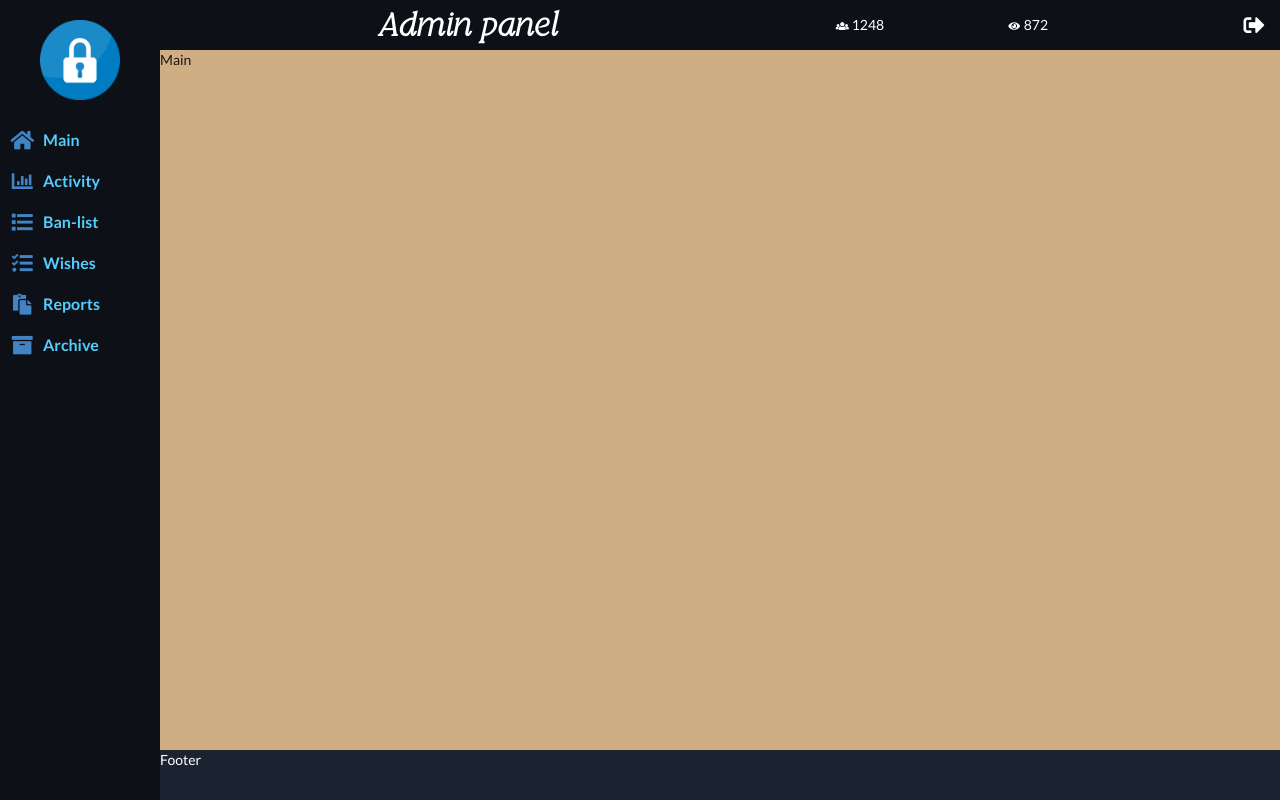
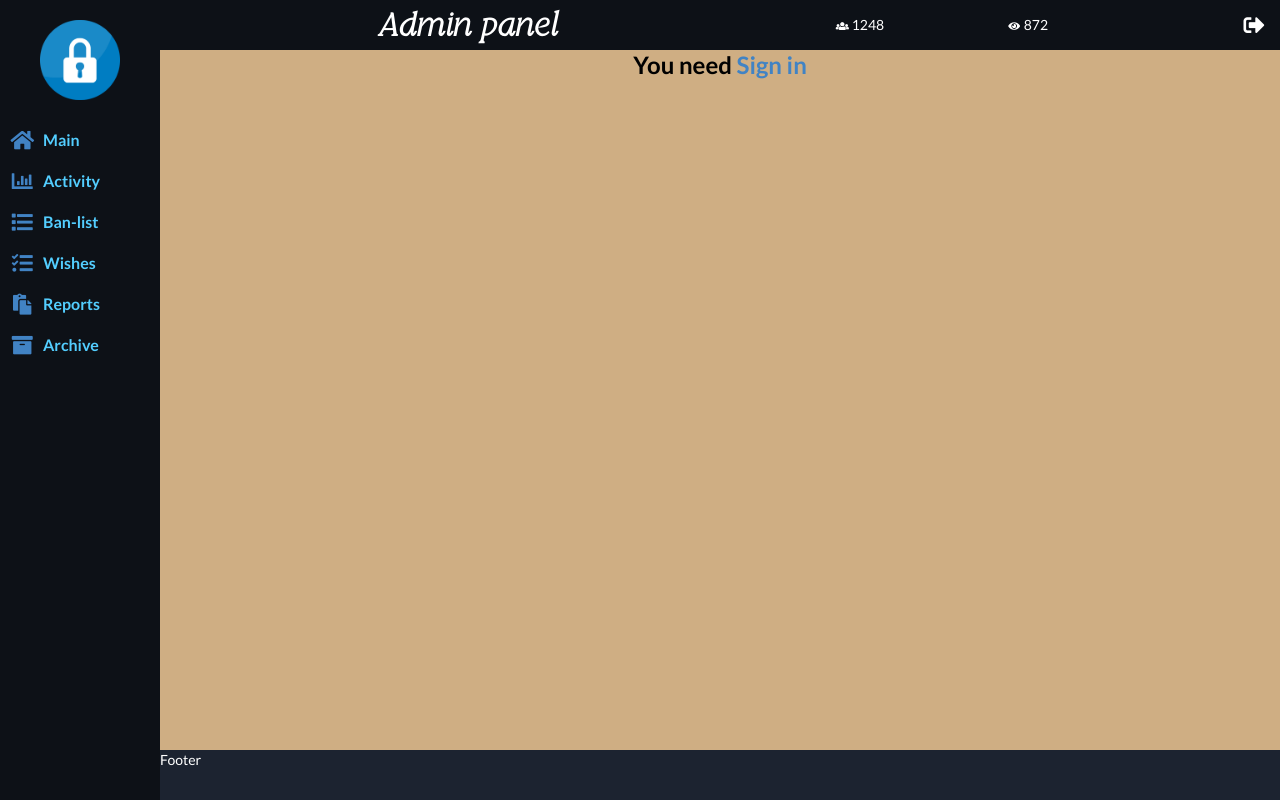
Before and after one commit to f0cuSsss/admin-panel, a React (Create React App) app: page / in a window 1280 px wide. Built offline with nearby package versions, Linux system fonts and the light colour scheme.

Commit message:
First variant navigation

```diff
--- a/src/components/AdminPanel.js
+++ b/src/components/AdminPanel.js
@@ -1,5 +1,6 @@
 import React from 'react'
 import { BrowserRouter, Route } from 'react-router-dom'
+import { connect } from 'react-redux'
 
 import '../styles/AdminPanel.css'
 import { Header } from './Header'
@@ -11,30 +12,49 @@ import Reports from './contents/Reports'
 import Wishes from './contents/Wishes'
 import BanList from './contents/BanList'
 import Archive from './contents/Archive'
+import NeedSignIn from './contents/NeedSignIn'
 
 class AdminPanel extends React.Component {
+
+    getContent() {
+        if(this.props.isSignedIn){
+            return (
+                <div>
+                    <Route path="/dashboard/" exact component={Main}/>
+                    <Route path="/dashboard/Activity" exact component={Activity}/>
+                    <Route path="/dashboard/Reports" exact component={Reports}/>
+                    <Route path="/dashboard/Wishes" exact component={Wishes}/>
+                    <Route path="/dashboard/Banlist" exact component={BanList}/>
+                    <Route path="/dashboard/archive" exact component={Archive}/>
+                </div>
+            );
+        }
+        else{
+            return (
+                <div>
+                    <NeedSignIn />
+                </div>
+            );
+        }
+    }
+
     render() {
         return (
-            <BrowserRouter>
-                <div className="wrap">
-                    <Header />
+            <div className="wrap">
+                <Header />
 
-                    <Navigation />
+                <Navigation />
 
-                    <div>
-                        <Route path="/" exact component={Main}/>
-                        <Route path="/Activity" component={Activity}/>
-                        <Route path="/Reports" component={Reports}/>
-                        <Route path="/Wishes" component={Wishes}/>
-                        <Route path="/Banlist" component={BanList}/>
-                        <Route path="/archive" component={Archive}/>
-                    </div>
+                {this.getContent()}
 
-                    <Footer />
-                </div>
-            </BrowserRouter>
+                <Footer />
+            </div>
         );
     }
 }
 
-export default AdminPanel;
+const mapStateToProps = state => {
+    return { isSignedIn: state.auth.isSignedIn }
+}
+
+export default connect(mapStateToProps)(AdminPanel);
--- a/src/components/Navigation.js
+++ b/src/components/Navigation.js
@@ -10,12 +10,12 @@ export const Navigation = () => {
         <aside className="nav-grid">
             <img alt="" src={logo}/>
             <div>
-                <Item icon="home" title="Main" to="/" />
-                <Item icon="chart bar" title="Activity" to="/activity" />
-                <Item icon="list" title="Ban-list" to="/banlist" />
-                <Item icon="tasks" title="Wishes" to="/wishes" />
-                <Item icon="paste" title="Reports" to="/reports" />
-                <Item icon="archive" title="Archive" to="/archive" />
+                <Item icon="home" title="Main" to="/dashboard/" />
+                <Item icon="chart bar" title="Activity" to="/dashboard/activity" />
+                <Item icon="list" title="Ban-list" to="/dashboard/banlist" />
+                <Item icon="tasks" title="Wishes" to="/dashboard/wishes" />
+                <Item icon="paste" title="Reports" to="/dashboard/reports" />
+                <Item icon="archive" title="Archive" to="/dashboard/archive" />
             </div>
         </aside>
     );
--- /dev/null
+++ b/src/components/contents/NeedSignIn.js
@@ -0,0 +1,14 @@
+import React from 'react'
+import { Link } from 'react-router-dom'
+
+const NeedSignIn = () => {
+    return (
+        <div style={{ textAlign: 'center'}}>
+            <h2 style={{ color: 'black' }}>
+                You need <Link to="/signin"> Sign in</Link>
+            </h2>
+        </div>
+    );
+}
+
+export default NeedSignIn;
```
